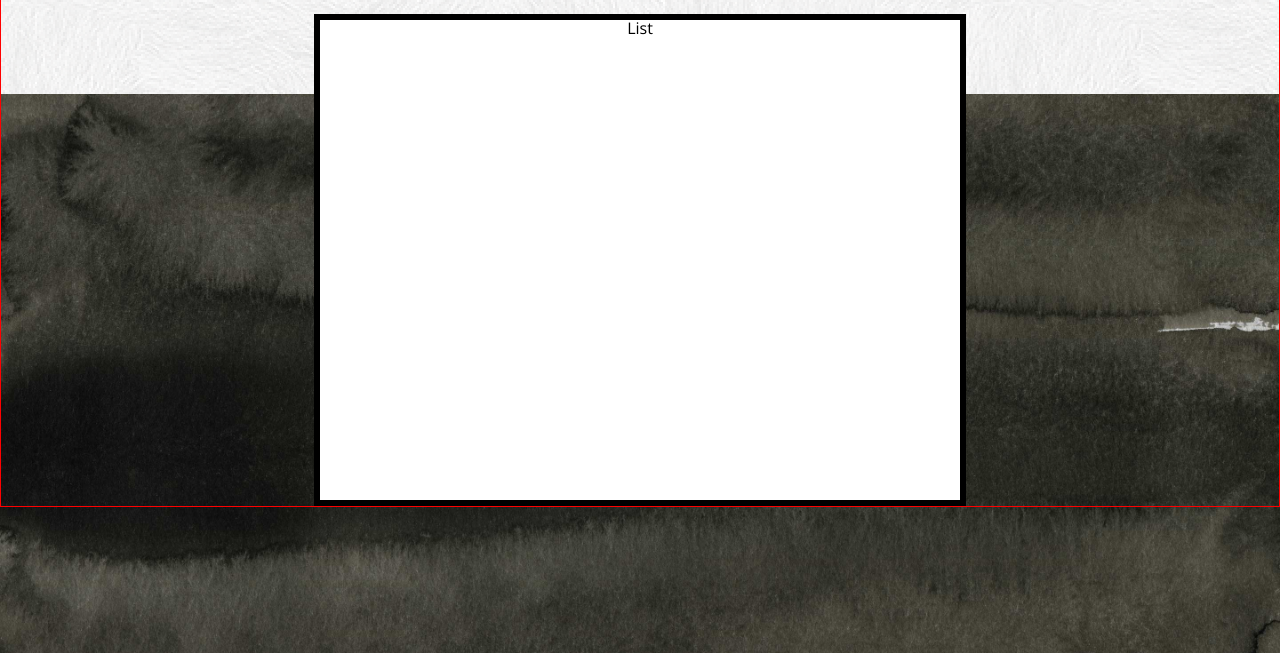
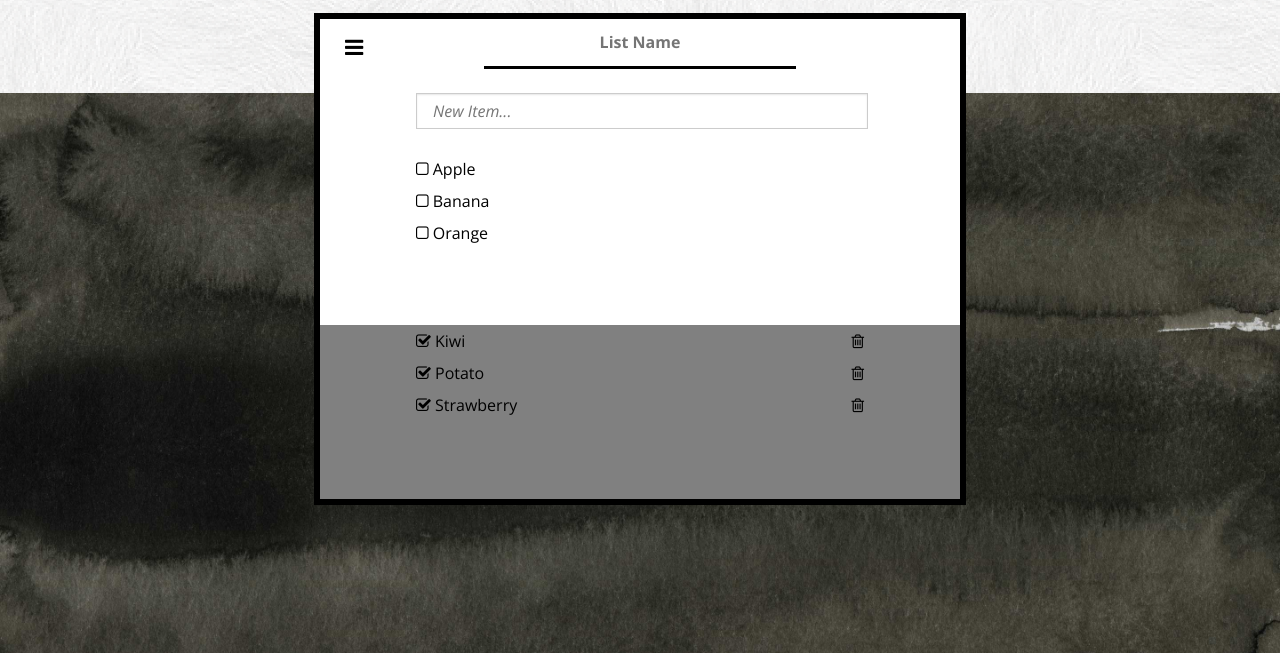
Before and after one commit to catherine-headen/elephant, a plain HTML site: page index.html in a window 1280 px wide. Shown: the part 147-800 px from the top of the page. Drawn offline with nearby package versions, Linux system fonts and the light colour scheme.

Commit message:
Cleaning up static layout

```diff
--- a/css/style.css
+++ b/css/style.css
@@ -20,12 +20,8 @@ html {
   background-size: cover;
 }
 
-h1, h2, h3, h4, h5, h6, p{
+h1, h2, h3, h4, h5, h6, p, li{
 	font-family: 'Open Sans', Helvetica, sans-serif;
-}
-
-div{
-	border: 1px solid red;
 }
 
 
@@ -66,9 +62,97 @@ header {
 	border: 6px solid black;
 	margin: -5em auto 0 auto;
 	text-align: center;
+	position: relative;
+	overflow: auto;
+}
+
+.list-menu{
+float: left;
+	width: 1.2em;
+	height: 1.2em;
+	padding: 1em;
+}
+
+.list-name{
+	width: 24em;
+	text-align: center;
+	margin: 0 auto;
+}
+
+.list-name input[type=text] {
+  display: block;
+  margin: 0 auto;
+  width: 80%;
+  border: 0;
+  border-bottom: 3px solid black;
+  height: 45px;
+  line-height: 45px;
+  margin-bottom: 10px;
+  	font-family: 'Open Sans', Helvetica, sans-serif;
+	font-weight: 700;
+  font-size: 1em;
+  color: rgba(0,0,0,.9);
+  text-align: center;
+}
+
+.list-name input[placeholder='List Name'] {
+	color: black;
+	opacity: 1;
+}
+
+.list-items{
+	clear: both;
+		width: 28em;
+		min-height: 13em;
+		margin:0 auto;
 
 }
 
+.list-items input[type=text] {
+display: block;
+	  margin: 1.5em auto;
+	  background-color: #fff;
+height: 2em;
+width: 27em;
+padding-left: 1em;
+    border: 1px solid #CCCCCC;
+    color: #aaa;
+    	font-family: 'Open Sans', Helvetica, sans-serif;
+	font-weight: 300;
+	font-style: italic;
+    font-size: 1em;
+    box-shadow: 0 1px 2px rgba(0, 0, 0, 0.1) inset, 0 1px 0 rgba(255, 255, 255, 0.2);
+}
+
+
+.list-items ul{
+line-height: 2em;
+			text-align: left;
+}
+
+.list-items ul li{
+/*background-color: yellow;
+margin-bottom: 5px;*/
+position: relative;
+}
+
+.completed.list-items{
+	width: 100%;
+	background-color: gray;
+
+
+
+}
+
+.completed.list-items ul{
+	width: 28em;
+	margin: 1.5em auto;
+}
+
+.fa-trash-o{
+float: right;
+margin-top: .5em;
+}
 
 
 
--- a/index.html
+++ b/index.html
@@ -4,8 +4,11 @@
       <meta charset="UTF-8">
       <title>Elephant</title>
       <link href='https://fonts.googleapis.com/css?family=Open+Sans:400,700,300,300italic|Bevan' rel='stylesheet' type='text/css'>
+      <link rel="stylesheet" href="https://maxcdn.bootstrapcdn.com/font-awesome/4.4.0/css/font-awesome.min.css">
       <link rel="stylesheet" href="css/reset.css">
       <link rel="stylesheet" href="css/style.css">
+      <script src="http://code.jquery.com/jquery.min.js"></script>
+      <script src="js/jquery.sticky-kit.min.js"></script>
    </head>
    <body>
       <div class="main">
@@ -13,11 +16,37 @@
             <img src="images/elephant.png" height="42" width="76" alt="elephant">
             <p class="logo-name">Elephant</p>
             <p class="slogan">never forget</p>
-	</header><!--close "upper-bg"-->
+         </header>
+         <!--close "upper-bg"-->
          <section class="list">
-		<p>List</p>
-	</section><!--close "list-->
-</div><!--close "main"-->
+            <i class="list-menu fa fa-bars fa-lg"></i>
+            <form class="list-name">
+               <input type='text' placeholder='List Name'/>
+            </form>
+            <div class="list-items">
+               <form>
+                  <input type='text' placeholder='New Item...'/>
+               </form>
+               <ul>
+                  <li><i class="fa fa-square-o"></i>&nbspApple</li>
+                  <li><i class="fa fa-square-o"></i>&nbspBanana</li>
+                  <li><i class="fa fa-square-o"></i>&nbspOrange</li>
 
+               </ul>
+            </div>
+            <!--close "list-items"-->
+            <div class="completed list-items">
+               <ul>
+                  <li><i class="fa fa-check-square-o"></i>&nbspKiwi<i class="fa fa-trash-o"></i></li>
+                  <li><i class="fa fa-check-square-o"></i>&nbspPotato<i class="fa fa-trash-o"></i></li>
+                  <li><i class="fa fa-check-square-o"></i>&nbspStrawberry<i class="fa fa-trash-o"></i></li>
+               </ul>
+            </div>
+            <!--close "completed list-items"-->
+         </section>
+         <!--close "list"-->
+      </div>
+      <!--close "main"-->
+      <script type="text/javascript"></script>
    </body>
 </html>
--- /dev/null
+++ b/js/jquery.sticky-kit.min.js
@@ -0,0 +1,13 @@
+/*
+ Sticky-kit v1.1.2 | WTFPL | Leaf Corcoran 2015 | http://leafo.net
+*/
+$(document).ready(function() {
+  alert('Oh, hi there, world');
+});
+
+(function(){var b,f;b=this.jQuery||window.jQuery;f=b(window);b.fn.stick_in_parent=function(d){var A,w,J,n,B,K,p,q,k,E,t;null==d&&(d={});t=d.sticky_class;B=d.inner_scrolling;E=d.recalc_every;k=d.parent;q=d.offset_top;p=d.spacer;w=d.bottoming;null==q&&(q=0);null==k&&(k=void 0);null==B&&(B=!0);null==t&&(t="is_stuck");A=b(document);null==w&&(w=!0);J=function(a,d,n,C,F,u,r,G){var v,H,m,D,I,c,g,x,y,z,h,l;if(!a.data("sticky_kit")){a.data("sticky_kit",!0);I=A.height();g=a.parent();null!=k&&(g=g.closest(k));
+if(!g.length)throw"failed to find stick parent";v=m=!1;(h=null!=p?p&&a.closest(p):b("<div />"))&&h.css("position",a.css("position"));x=function(){var c,f,e;if(!G&&(I=A.height(),c=parseInt(g.css("border-top-width"),10),f=parseInt(g.css("padding-top"),10),d=parseInt(g.css("padding-bottom"),10),n=g.offset().top+c+f,C=g.height(),m&&(v=m=!1,null==p&&(a.insertAfter(h),h.detach()),a.css({position:"",top:"",width:"",bottom:""}).removeClass(t),e=!0),F=a.offset().top-(parseInt(a.css("margin-top"),10)||0)-q,
+u=a.outerHeight(!0),r=a.css("float"),h&&h.css({width:a.outerWidth(!0),height:u,display:a.css("display"),"vertical-align":a.css("vertical-align"),"float":r}),e))return l()};x();if(u!==C)return D=void 0,c=q,z=E,l=function(){var b,l,e,k;if(!G&&(e=!1,null!=z&&(--z,0>=z&&(z=E,x(),e=!0)),e||A.height()===I||x(),e=f.scrollTop(),null!=D&&(l=e-D),D=e,m?(w&&(k=e+u+c>C+n,v&&!k&&(v=!1,a.css({position:"fixed",bottom:"",top:c}).trigger("sticky_kit:unbottom"))),e<F&&(m=!1,c=q,null==p&&("left"!==r&&"right"!==r||a.insertAfter(h),
+h.detach()),b={position:"",width:"",top:""},a.css(b).removeClass(t).trigger("sticky_kit:unstick")),B&&(b=f.height(),u+q>b&&!v&&(c-=l,c=Math.max(b-u,c),c=Math.min(q,c),m&&a.css({top:c+"px"})))):e>F&&(m=!0,b={position:"fixed",top:c},b.width="border-box"===a.css("box-sizing")?a.outerWidth()+"px":a.width()+"px",a.css(b).addClass(t),null==p&&(a.after(h),"left"!==r&&"right"!==r||h.append(a)),a.trigger("sticky_kit:stick")),m&&w&&(null==k&&(k=e+u+c>C+n),!v&&k)))return v=!0,"static"===g.css("position")&&g.css({position:"relative"}),
+a.css({position:"absolute",bottom:d,top:"auto"}).trigger("sticky_kit:bottom")},y=function(){x();return l()},H=function(){G=!0;f.off("touchmove",l);f.off("scroll",l);f.off("resize",y);b(document.body).off("sticky_kit:recalc",y);a.off("sticky_kit:detach",H);a.removeData("sticky_kit");a.css({position:"",bottom:"",top:"",width:""});g.position("position","");if(m)return null==p&&("left"!==r&&"right"!==r||a.insertAfter(h),h.remove()),a.removeClass(t)},f.on("touchmove",l),f.on("scroll",l),f.on("resize",
+y),b(document.body).on("sticky_kit:recalc",y),a.on("sticky_kit:detach",H),setTimeout(l,0)}};n=0;for(K=this.length;n<K;n++)d=this[n],J(b(d));return this}}).call(this);
```
Also changed, not shown: css/sample.css (added, +25 -0 lines), sample_stick.html (added, +39 -0 lines). Lines whose indentation alone changed are shown as unchanged.
